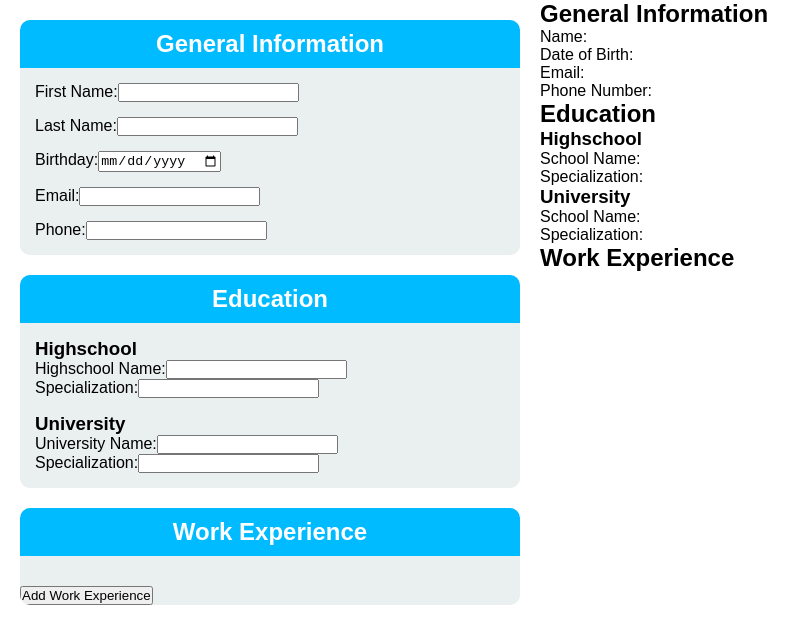
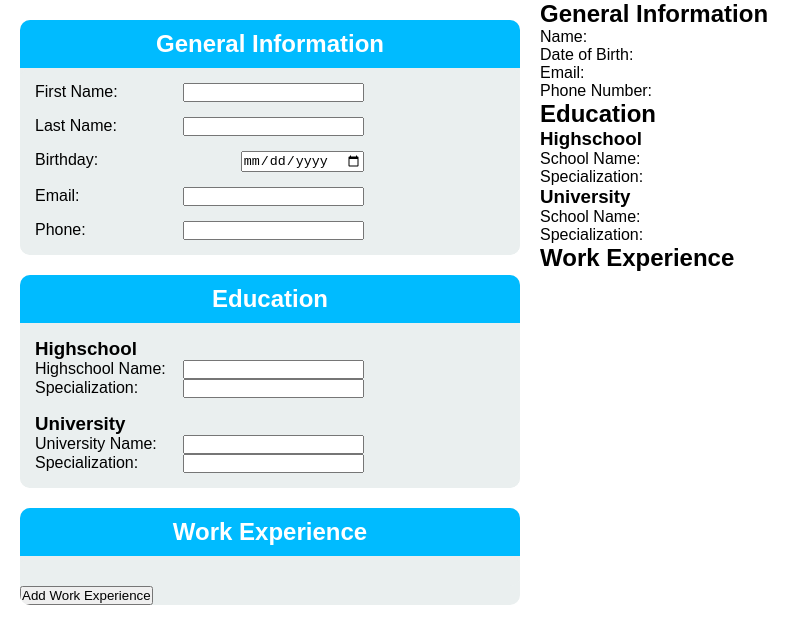
Before and after one commit to Tou1lle/cv-application-top, a React (Vite) app: page / in a window 1280 px wide. Shown: the top 644 px of the page, without its empty margins (0-810 px from the left). Built offline with nearby package versions, Linux system fonts and the light colour scheme.

Commit message:
Flex a input with label

```diff
--- a/src/styles/App.css
+++ b/src/styles/App.css
@@ -51,6 +51,13 @@
   gap: var(--inputs-container-padding);
 }
 
+.input-data-container {
+  display: flex;
+  justify-content: space-between;
+  min-width: 60%;
+  max-width: 70%;
+}
+
 /* Right side - CV */
 .right-side {
   flex: 1;
```
